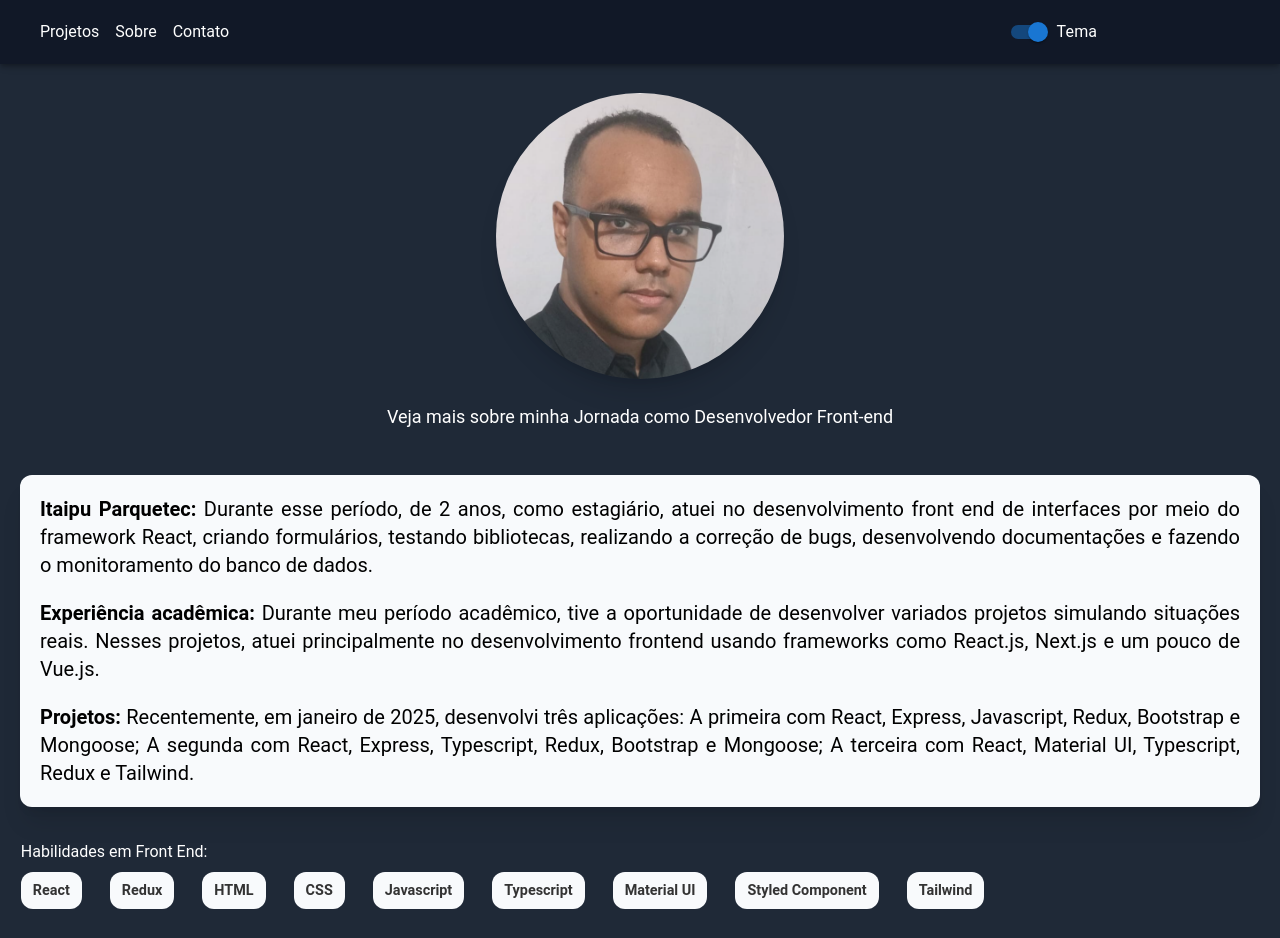
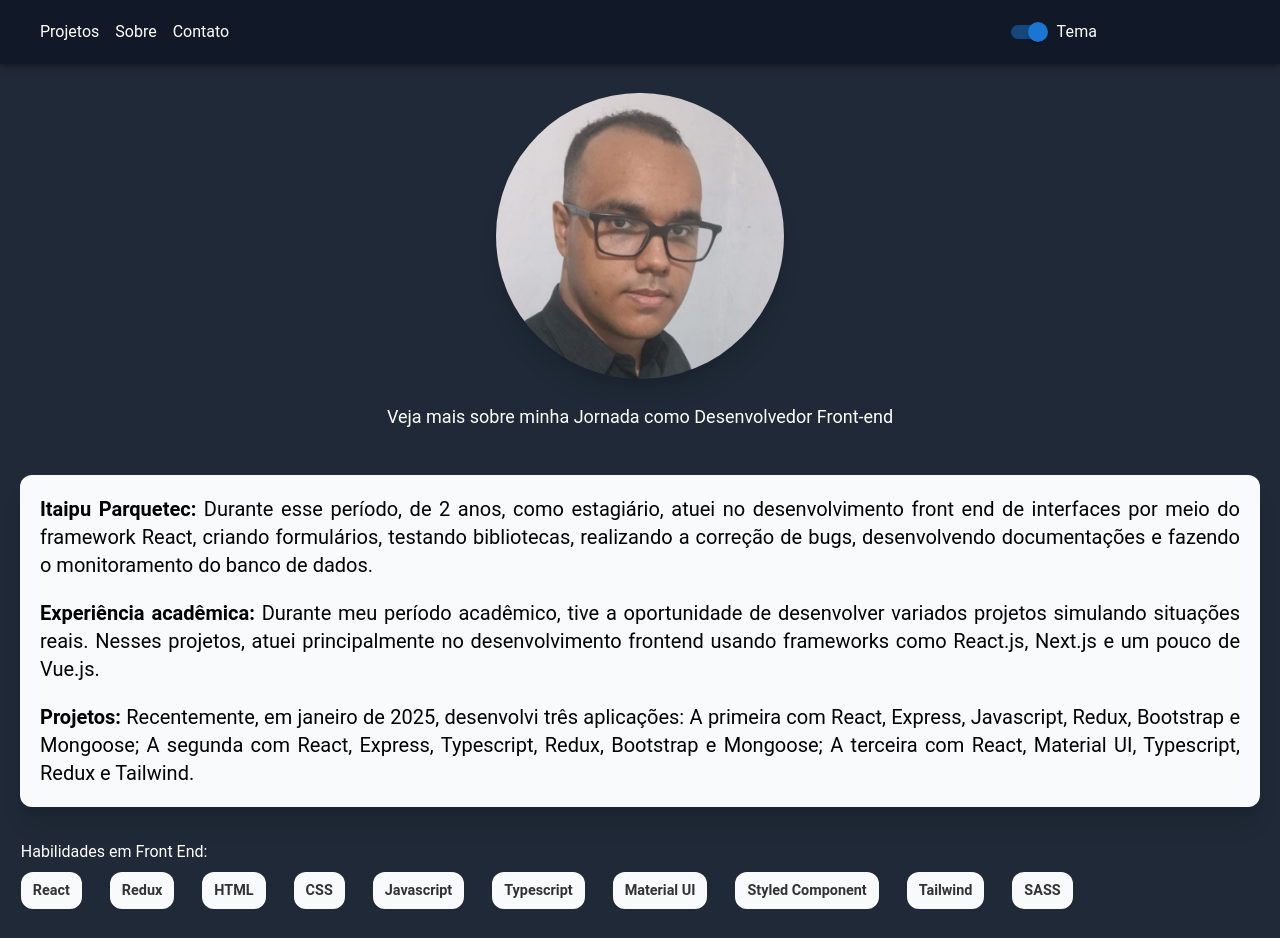
Before and after one commit to eduardosm123/portifolio, a React (Create React App) app: page /sobre in a window 1280 px wide. Shown: the top 938 px of the page. Built offline with nearby package versions, Linux system fonts and the light colour scheme.

Commit message:
adicao da skill SASS

```diff
--- a/src/pages/About.tsx
+++ b/src/pages/About.tsx
@@ -9,7 +9,7 @@ import { useSelector } from 'react-redux';
 import { RootState } from '../redux/store';
 export default function About() {
 
-    const skillFrontEnd = ["React", "Redux", "HTML", "CSS", "Javascript", "Typescript", "Material UI", "Styled Component", "Tailwind"];
+    const skillFrontEnd = ["React", "Redux", "HTML", "CSS", "Javascript", "Typescript", "Material UI", "Styled Component", "Tailwind", "SASS"];
     const skillBackend = ["Node.js", "Express.js", "Python", "Java", "Spring Boot"];
     const skillDataSet = ["MongoDB", "PostgreSQL", "MySQL"];
     const skillLanguage = ["Inglês"];
```
